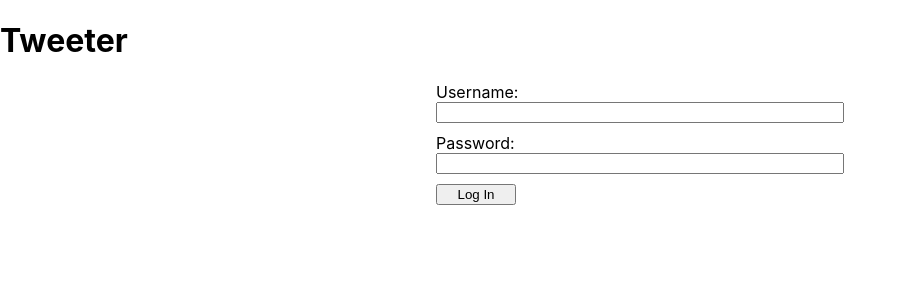
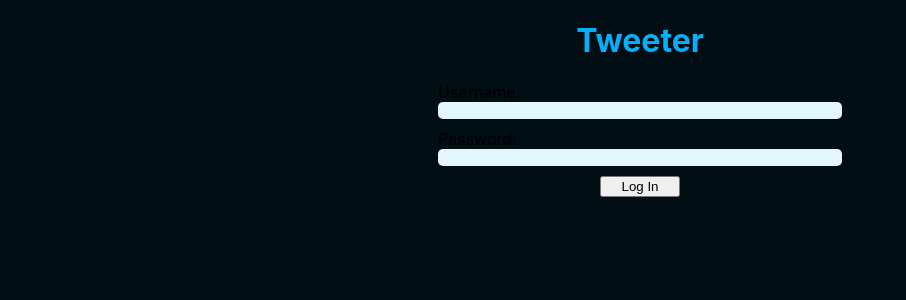
Before and after one commit to husaamkhan/tweeter, a JavaScript app: page / in a window 1280 px wide. Shown: the top 300 px of the page, without its empty margins (0-906 px from the left). Built offline with nearby package versions, Linux system fonts and the light colour scheme; the HTML template or start-up script is replaced by a standard one.

Commit message:
fix: Fixed log in button. It is centered now. Fixed some text that wasnt aligned properly. Added colour.

```diff
--- a/src/App.css
+++ b/src/App.css
@@ -33,8 +33,15 @@
   }
 }
 
-input {
+body {
+	background-color: #010e13;
+}
+
+input[type=text] {
 	width: 400px;
+	background-color: #e3f6fe;
+	border: none;
+	border-radius: 5px
 }
 
 button {
@@ -47,3 +54,7 @@ button {
 	flex-direction: column;
 	margin-bottom: 10px;
 }
+
+.logo {
+	color: #07aef8;
+}
--- a/src/LogInPage.css
+++ b/src/LogInPage.css
@@ -3,11 +3,11 @@
 	display: flex;
 	flex-direction: column;
 	justify-content: center;
+	align-items: center;
 }
 
 .information-div {
 	margin: auto;
 	display: flex;
 	flex-direction: column;
-	justify-content: center;
 }
--- a/src/LogInPage.js
+++ b/src/LogInPage.js
@@ -13,8 +13,8 @@ const LogInPage = () => {
 					<label for="password">Password:</label>
 					<input type="text" id="password" />
 				</div>
-				<button>Log In</button>
 			</div>
+			<button>Log In</button>
 		</div>
 	)
 }
```
